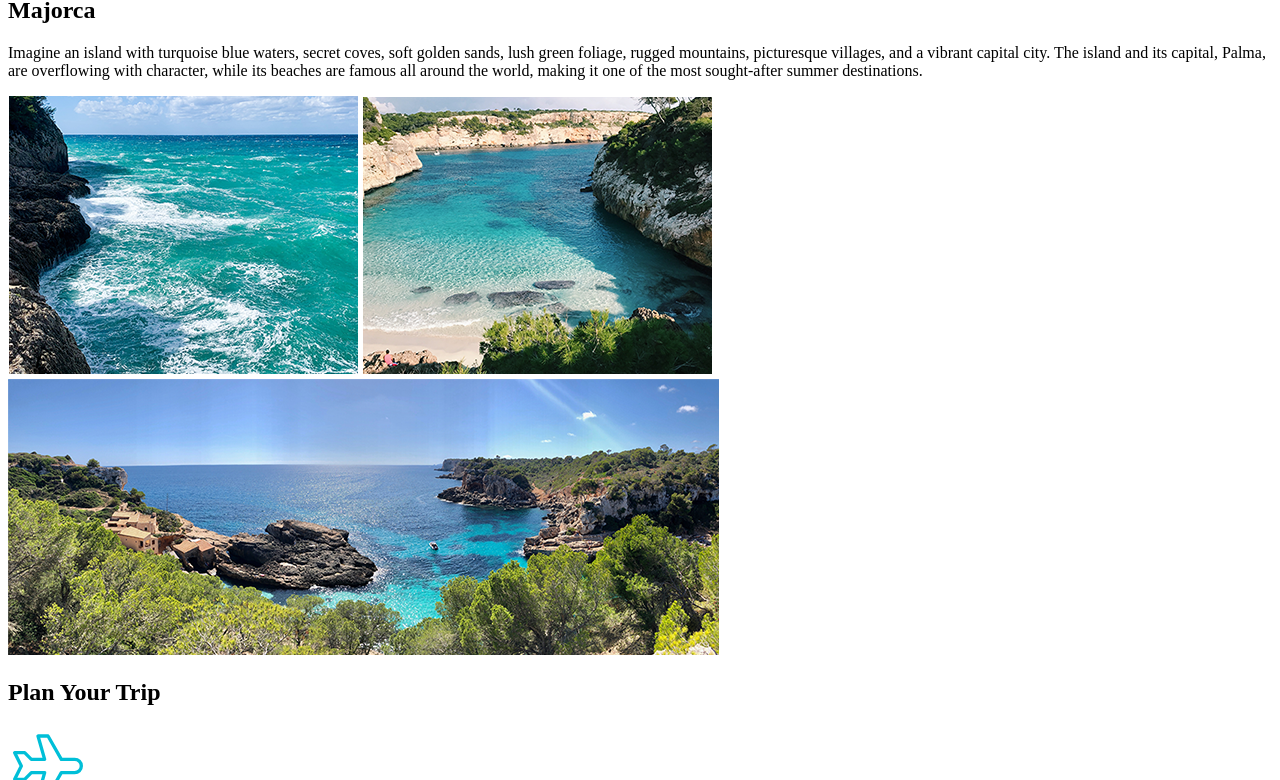
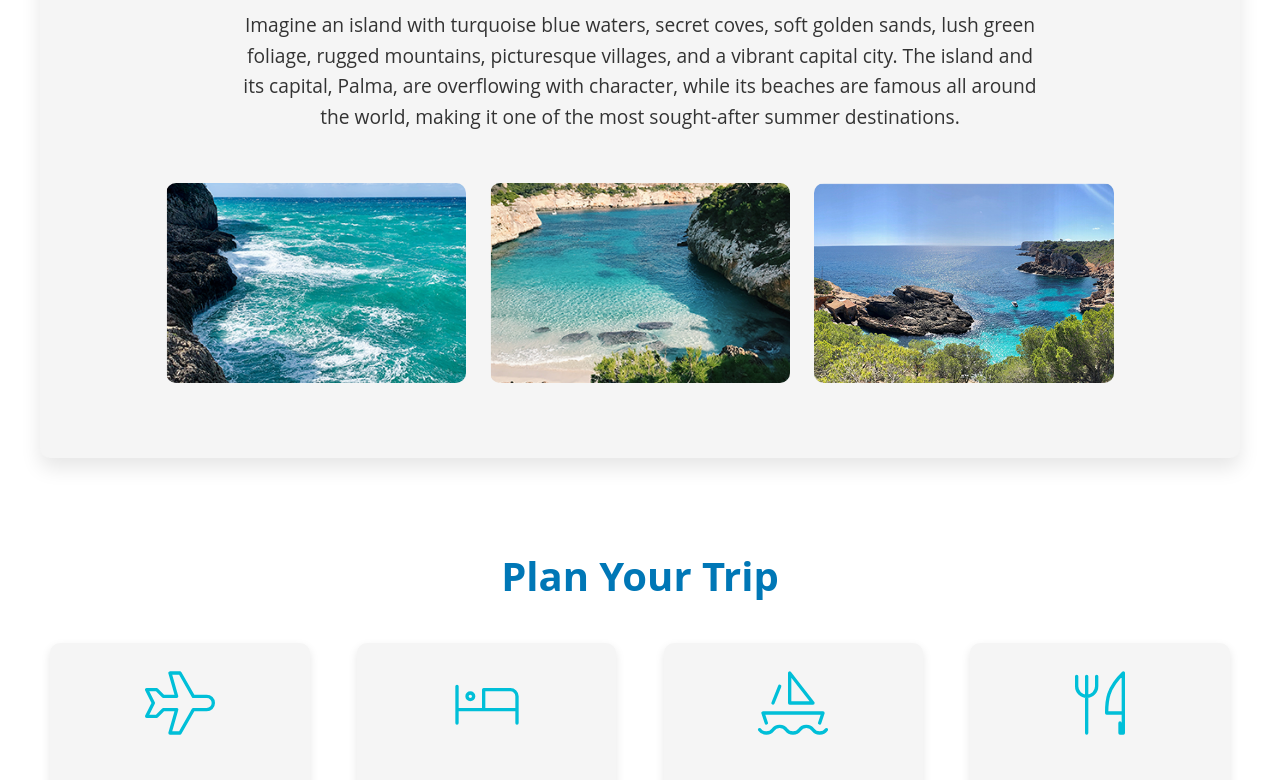
Before and after one commit to Ayoung588/wunderlust, a plain HTML site: page index.html in a window 1280 px wide. Shown: the part 305-1085 px from the top of the page. Drawn offline with Linux system fonts and the light colour scheme.

Commit message:
index.html

```diff
--- a/index.html
+++ b/index.html
@@ -2,6 +2,9 @@
 <html lang="en">
 <head>
   <meta charset="UTF-8">
+  <meta http-equiv="X-UA-Compatible" content="IE=edge">
+  <meta name="viewport" content="width=device-width, initial-scale=1.0">
+  <link href="style.css" rel="stylesheet">
   <title>Wunderlust Travel</title>
 </head>
 <body>
```
